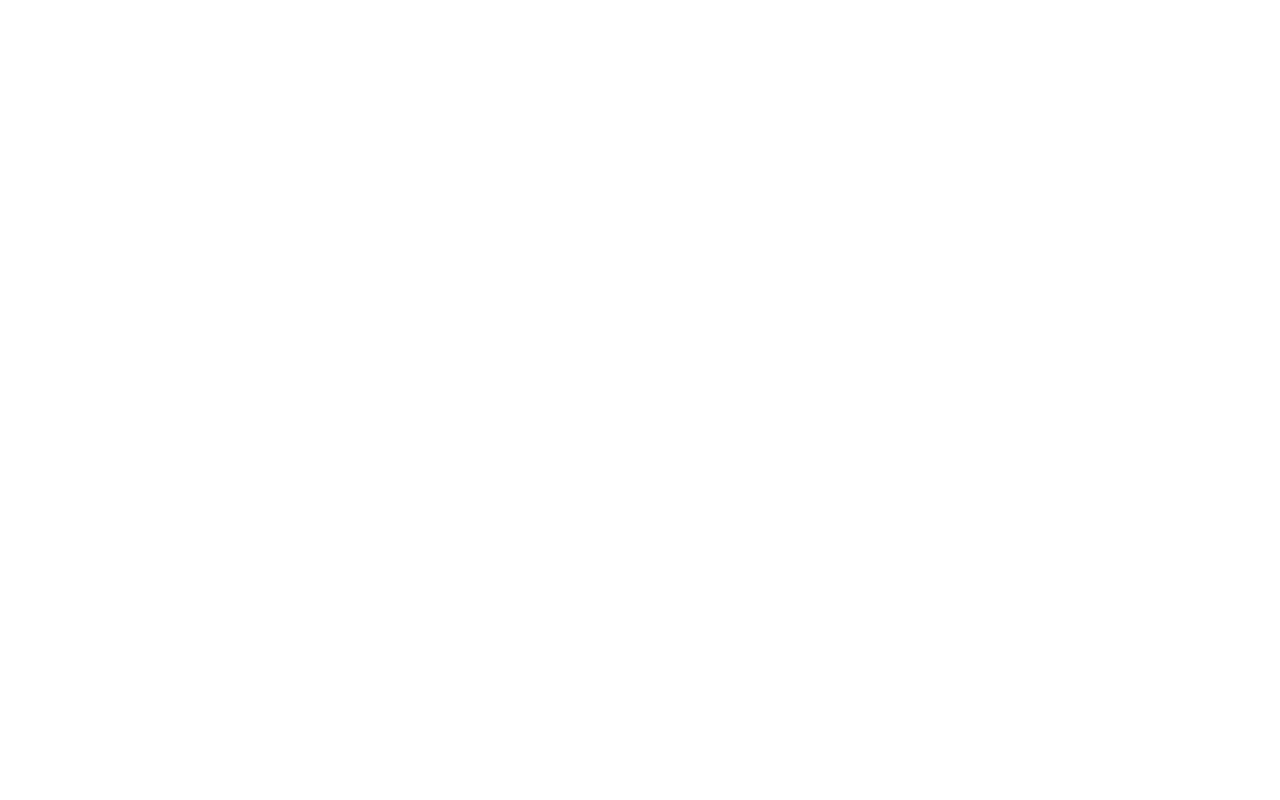
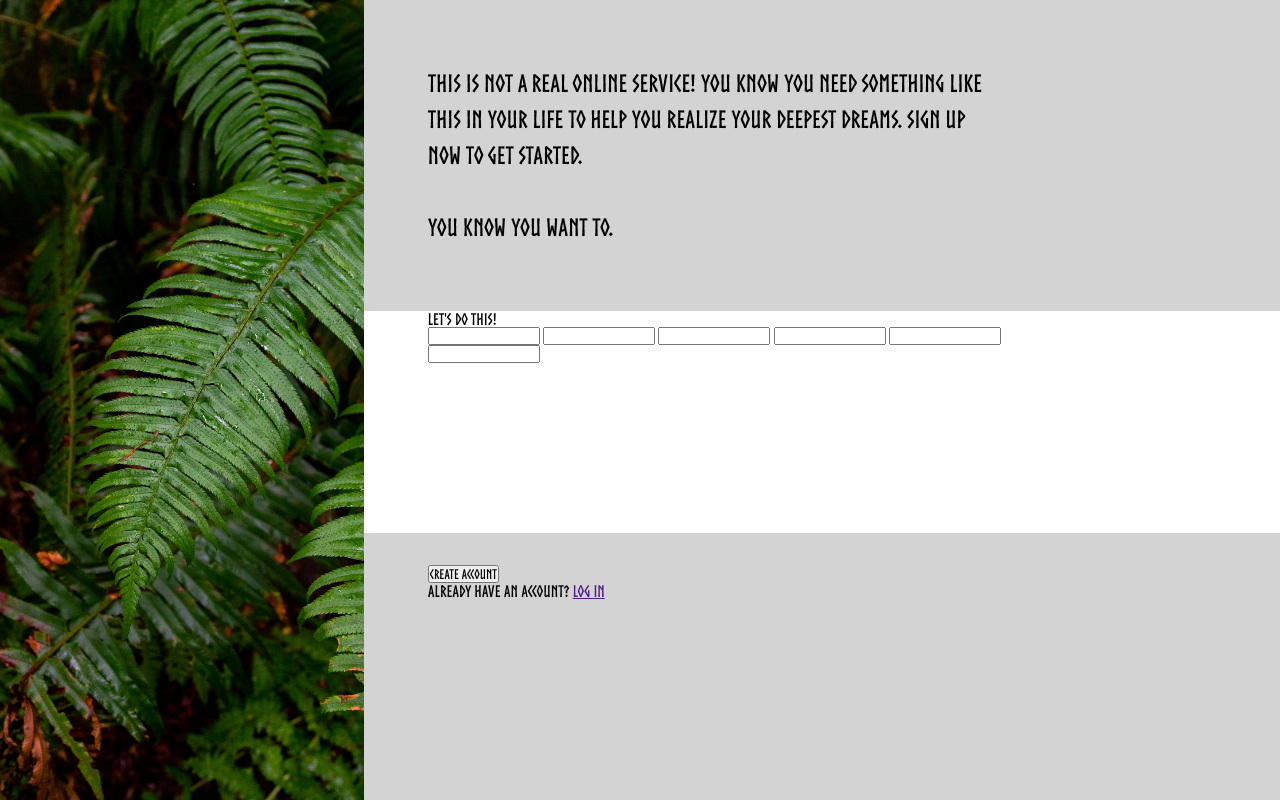
Before and after one commit to Franko0101/odin-signup-form, a plain HTML site: page index.html in a window 1280 px wide. Drawn offline with Linux system fonts and the light colour scheme.

Commit message:
Right proportion and spacing for all containers.

```diff
--- a/index.html
+++ b/index.html
@@ -7,6 +7,34 @@
     <link rel="stylesheet" href="style.css">
 </head>
 <body>
+    <div class="left-container"></div>
+    <div class="right-container">
+        <div class="title">
+            <p>
+                This is not a real online service! You know
+                you need something like this in your life to
+                help you realize your deepest dreams.
+                Sign up now to get started.
+            </p>
+            <br>
+            <p>You know you want to.</p>
+        </div>
 
+        <div class="form-container">
+            <form action="">
+            <legend>Let's do this!</legend>
+            <input type="text" name="first-name" id="first-name">
+            <input type="text" name="last-name" id="last-name">
+            <input type="email" name="email" id="email">
+            <input type="tel" name="telephone" id="telephone">
+            <input type="password" name="pass" id="pass">
+            <input type="password" name="confirm-pass" id="confirm-pass">
+        </form>
+        </div>
+        <div class="sign-container">
+            <button type="submit">Create Account</button>
+            <p>Already have an account? <a href="">Log in</a></p>
+        </div>
+    </div>
 </body>
 </html>
--- a/style.css
+++ b/style.css
@@ -0,0 +1,69 @@
+@font-face {
+    font-family: NorseBold;
+    src: url(/assets/Norse-Bold.otf);
+    font-display: block;
+}
+
+html {
+    -webkit-box-sizing: border-box;
+        box-sizing: border-box;
+}
+
+*,
+*::before,
+*::after {
+    -webkit-box-sizing: inherit;
+        box-sizing: inherit;
+}
+
+* {
+    font-family: NorseBold, system-ui;
+    margin: 0;
+    padding: 0;
+}
+
+body {
+    display: flex;
+    background-color: lightgray;
+}
+
+.left-container {
+    flex-grow: 0.58;
+    height: 100vh;
+    background-image: url(assets/left-background.jpg);
+    background-repeat: no-repeat;
+    background-size: cover;
+}
+
+.right-container {
+    flex-grow: 0.42;
+    display: flex;
+    flex-direction: column;
+}
+
+p, form, button {
+    margin-left: 64px;
+}
+
+.title {
+    flex-grow: 0.26;
+    font-size: 1.5rem;
+    font-weight: bold;
+    line-height: 1.5;
+    max-inline-size: 60ch;
+    align-content: center;
+}
+
+.form-container {
+    flex-grow: 0.34;
+    background: white;
+}
+
+form {
+    width: 46dvw;
+}
+
+.sign-container {
+    flex-grow: 0.4;
+    padding-top: 32px;
+}
```
